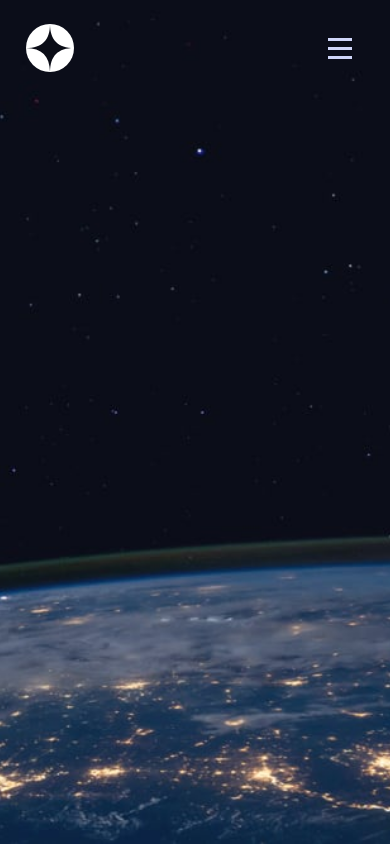
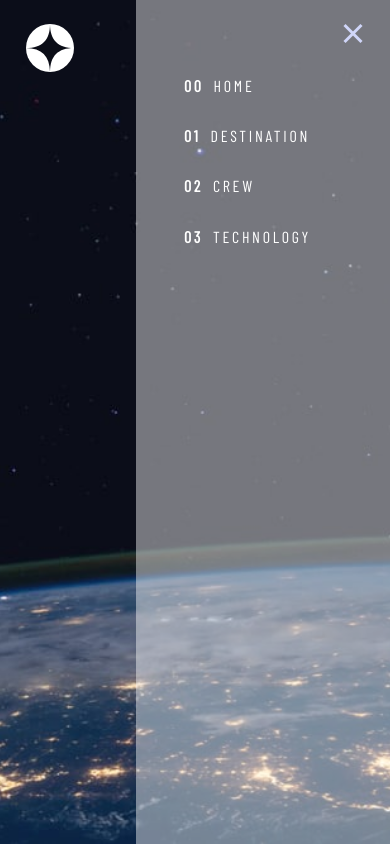
Before and after one commit to the-rabblerouser/SpaceTourism, a Next.js app: page / in a window 390 px wide. Both pictures are taken after a click on the button 340 px from the left and 48 px from the top of the page. Built offline with nearby package versions, Linux system fonts and the light colour scheme; a web font is replaced by a local one.

Commit message:
Created modal for mobile site

```diff
--- a/components/Navbar/Navbar.styled.ts
+++ b/components/Navbar/Navbar.styled.ts
@@ -34,8 +34,12 @@ export const LogoContainer = styled.div`
 	width: 100px;
 `;
 
-export const HamburgerContainer = styled.button`
-	display: flex;
+interface HamburgerTypes {
+	showModal: boolean;
+}
+
+export const HamburgerContainer = styled.button<HamburgerTypes>`
+	display: ${({ showModal }) => (showModal ? 'none' : 'flex')};
 	justify-content: center;
 	align-items: center;
 	height: 100%;
@@ -71,7 +75,6 @@ export const NavLinkContainer = styled.div`
 		justify-content: space-evenly;
 		height: 100%;
 		width: 450px;
-
 		background-color: rgba(225, 225, 225, 0.04);
 	}
 
--- a/components/Navbar/Navbar.tsx
+++ b/components/Navbar/Navbar.tsx
@@ -1,8 +1,12 @@
-import React from 'react';
+import React, { useState } from 'react';
 import Link from 'next/link';
+
+import { useTransition, animated } from 'react-spring';
+import styled from 'styled-components';
 
 import { Logo } from '../../lib/icons/Logo';
 import { Hamburger } from '../../lib/icons/Hamburger';
+import { CloseIcon } from '../../lib/icons/CloseIcon';
 
 import {
 	Nav,
@@ -14,7 +18,97 @@ import {
 	Span,
 } from './Navbar.styled';
 
+export const ModalContainer = styled.div`
+	display: flex;
+	justify-content: end;
+	align-items: end;
+	height: 100vh;
+	width: 100vw;
+`;
+
+export const ModalMain = styled.div`
+	display: flex;
+	justify-content: end;
+	align-items: start;
+	height: 100vh;
+	width: 254px;
+	background-color: rgba(255, 255, 255, 0.44);
+`;
+
+const ModalLinkContainer = styled.div`
+	display: flex;
+	flex-direction: column;
+	align-content: start;
+	height: 30vh;
+	width: 450px;
+	margin: 0.5rem 0 0 3rem;
+
+	@media (min-width: 768px) {
+	}
+
+	@media (min-width: 1224px) {
+	}
+`;
+
+const ModalLink = styled.a`
+	display: flex;
+	align-items: center;
+	height: 100%;
+	font-family: ${({ theme }) => theme.barlow};
+	color: ${({ theme }) => theme.white};
+	font-size: 16px;
+	letter-spacing: 2.7px;
+	cursor: pointer;
+`;
+
+export const CloseContainer = styled.button`
+	display: flex;
+	justify-content: end;
+	align-items: center;
+	height: 100%;
+	width: 90%;
+	margin-right: 2rem;
+	background: none;
+	border: none;
+	cursor: pointer;
+
+	@media (min-width: 768px) {
+		display: none;
+	}
+`;
+
+// const Span = styled.span`
+// 	display: inline;
+// 	font-family: ${({ theme }) => theme.barlow};
+// 	font-weight: bold;
+// 	color: ${({ theme }) => theme.white};
+// 	margin-right: 10px;
+
+// 	@media (min-width: 768px) {
+// 		display: none;
+// 	}
+
+// 	@media (min-width: 1224px) {
+// 		display: inline;
+// 	}
+// `;
+
 const Navbar = () => {
+	const [showModal, setshowModal] = useState<boolean>(false);
+
+	const transitions = useTransition(showModal, {
+		from: { opacity: 0, transform: 'translateX(240px)' },
+		enter: {
+			opacity: 1,
+			height: '100vh',
+			width: '100vw',
+			zindex: '1',
+			position: 'fixed',
+			top: '0',
+			transform: 'translateX(0px)',
+		},
+		leave: { opacity: 0, transform: 'translateX(240px)' },
+	});
 	return (
 		<>
 			<Nav>
@@ -22,7 +116,9 @@ const Navbar = () => {
 					<LogoContainer>
 						<Logo />
 					</LogoContainer>
-					<HamburgerContainer>
+					<HamburgerContainer
+						showModal={showModal}
+						onClick={() => setshowModal(true)}>
 						<Hamburger />
 					</HamburgerContainer>
 					{/* <Hr /> */}
@@ -50,6 +146,43 @@ const Navbar = () => {
 					</NavLinkContainer>
 				</NavbarContainer>
 			</Nav>
+
+			{transitions(
+				(styles, item) =>
+					item && (
+						<animated.div style={styles} onClick={() => setshowModal(false)}>
+							<ModalContainer>
+								<ModalMain>
+									<ModalLinkContainer>
+										<CloseContainer>
+											<CloseIcon />
+										</CloseContainer>
+										<Link href='/'>
+											<ModalLink>
+												<Span>00</Span> HOME
+											</ModalLink>
+										</Link>
+										<Link href='/destination'>
+											<ModalLink>
+												<Span>01</Span> DESTINATION
+											</ModalLink>
+										</Link>
+										<Link href='/crew'>
+											<ModalLink>
+												<Span>02</Span> CREW
+											</ModalLink>
+										</Link>
+										<Link href='/technology'>
+											<ModalLink>
+												<Span>03</Span> TECHNOLOGY
+											</ModalLink>
+										</Link>
+									</ModalLinkContainer>
+								</ModalMain>
+							</ModalContainer>
+						</animated.div>
+					)
+			)}
 		</>
 	);
 };
--- /dev/null
+++ b/lib/icons/CloseIcon.js
@@ -0,0 +1,8 @@
+export const CloseIcon = () => (
+	<svg xmlns='http://www.w3.org/2000/svg' width='20' height='21'>
+		<g fill='#D0D6F9' fillRule='evenodd'>
+			<path d='M2.575.954l16.97 16.97-2.12 2.122L.455 3.076z' />
+			<path d='M.454 17.925L17.424.955l2.122 2.12-16.97 16.97z' />
+		</g>
+	</svg>
+);
--- a/package.json
+++ b/package.json
@@ -11,6 +11,7 @@
     "next": "12.0.7",
     "react": "17.0.2",
     "react-dom": "17.0.2",
+    "react-spring": "^9.3.2",
     "styled-components": "^5.3.3"
   },
   "devDependencies": {
--- a/pages/index.tsx
+++ b/pages/index.tsx
@@ -28,6 +28,7 @@ const Home: NextPage = () => {
 		<>
 			<Body>
 				<Navbar />
+
 				<main></main>
 			</Body>
 		</>
```
Also changed, not shown: tsconfig.json (indentation only), 1 other file (tests, documents, lock files or other folders).
